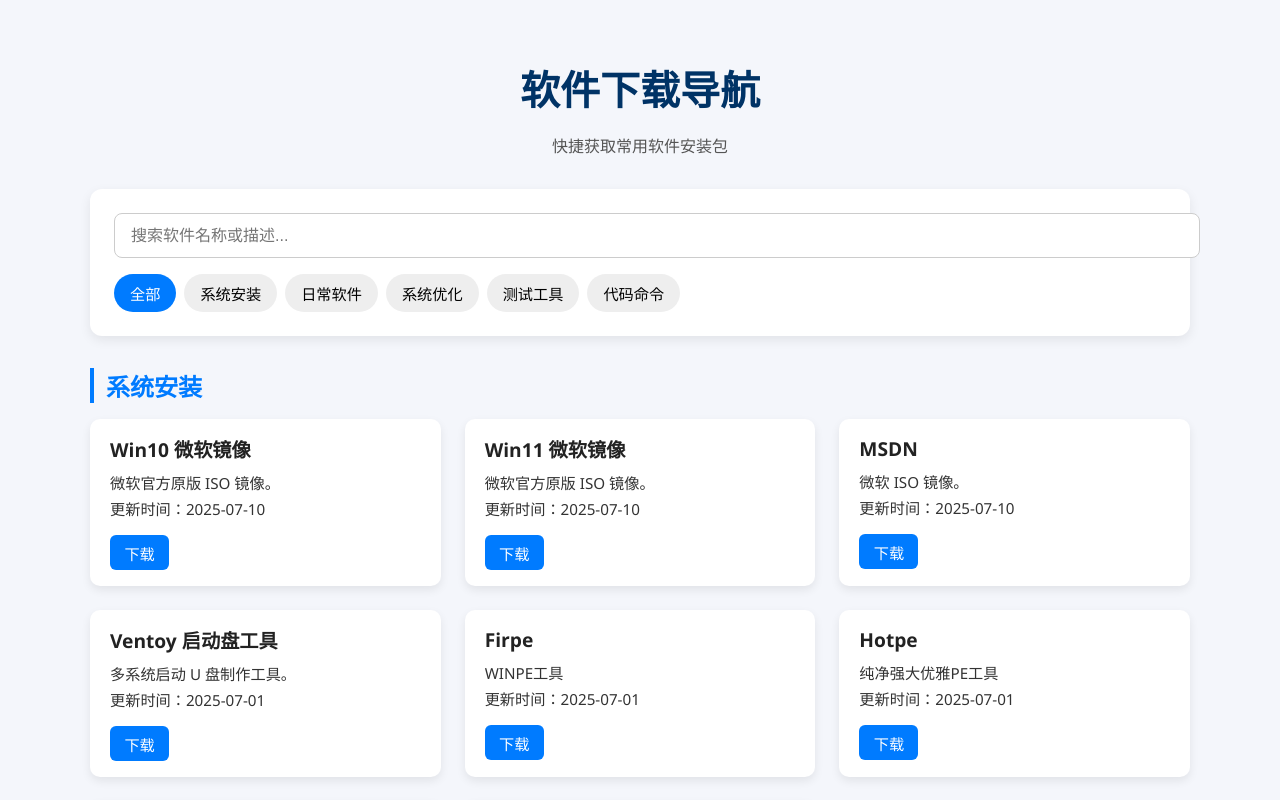
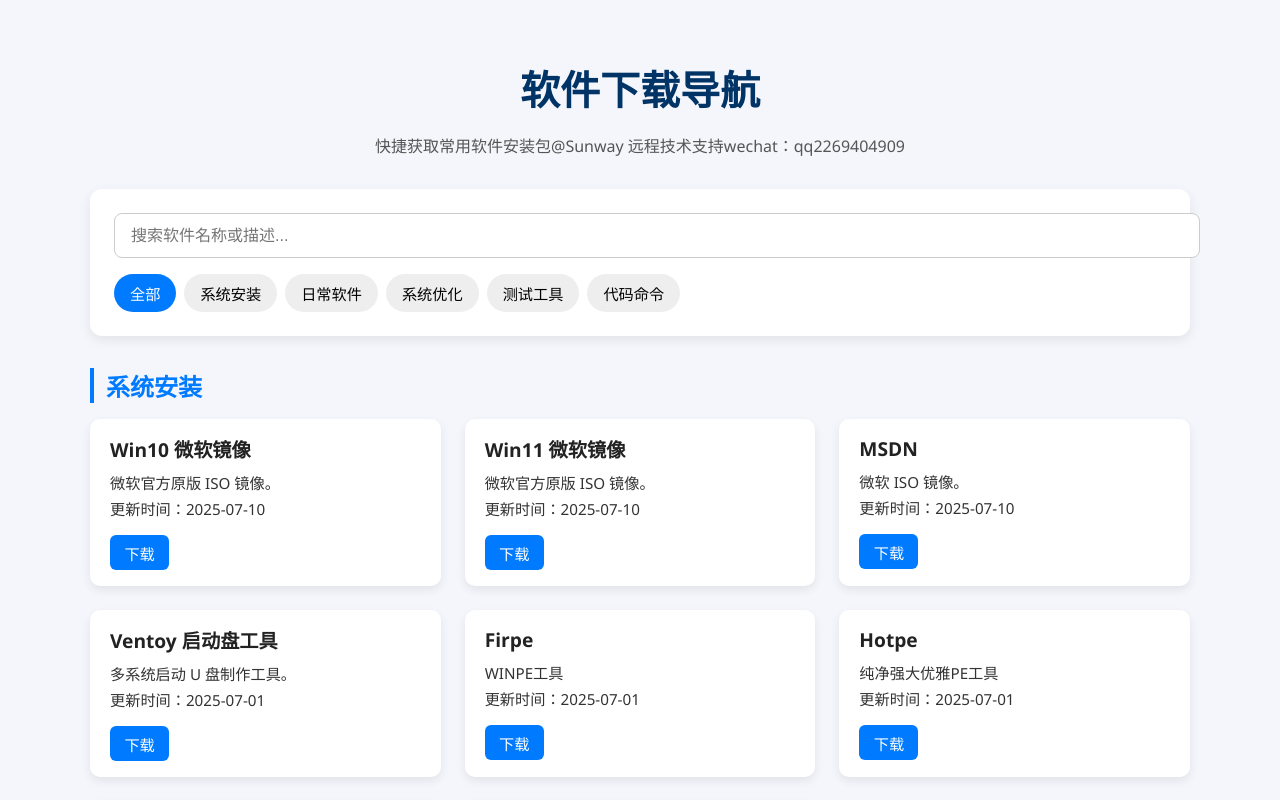
Before and after one commit to stcgd/lansoo-downloads, a React (Vite) app: page / in a window 1280 px wide. Shown: the top 800 px of the page. Built offline with nearby package versions, Linux system fonts and the light colour scheme; the HTML template or start-up script is replaced by a standard one.

Commit message:
Update App.jsx

```diff
--- a/src/App.jsx
+++ b/src/App.jsx
@@ -21,7 +21,7 @@ const App = () => {
     <div className="container">
       <header className="header">
         <h1>软件下载导航</h1>
-        <p>快捷获取常用软件安装包</p>
+        <p>快捷获取常用软件安装包@Sunway 远程技术支持wechat：qq2269404909</p>
       </header>
 
       <div className="search-section">
```
